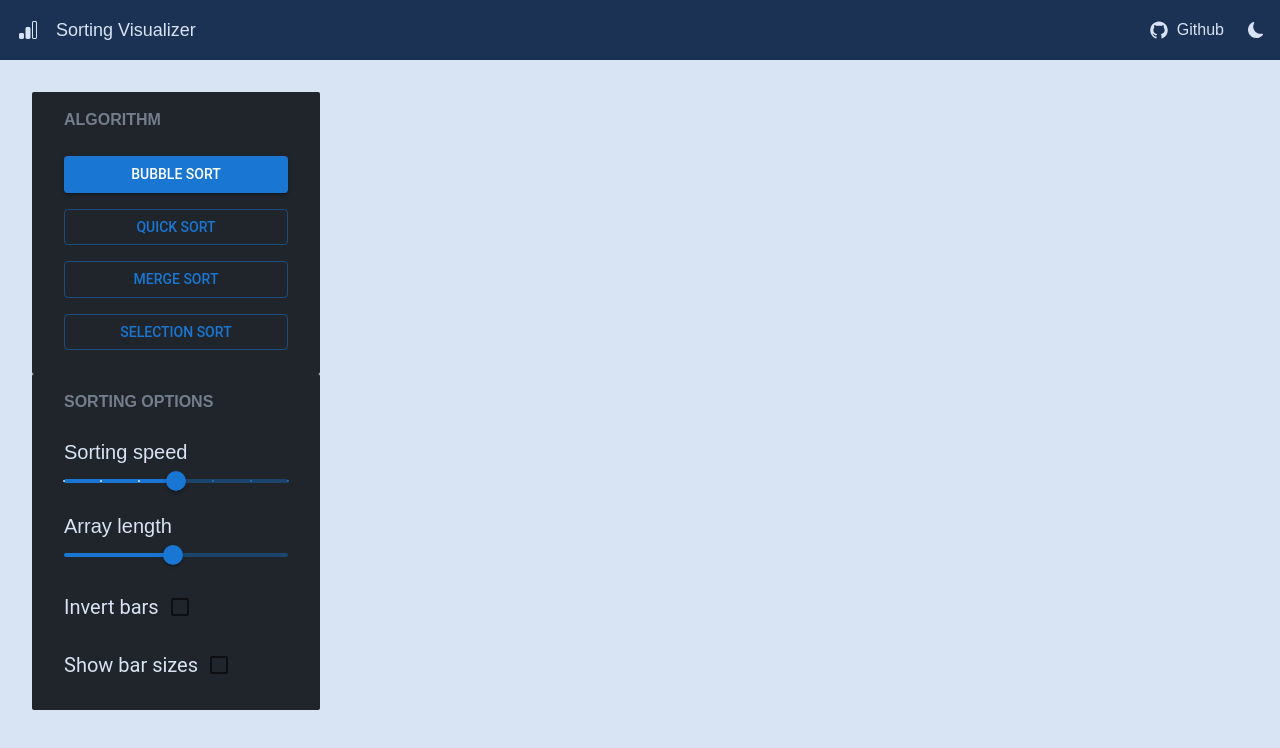
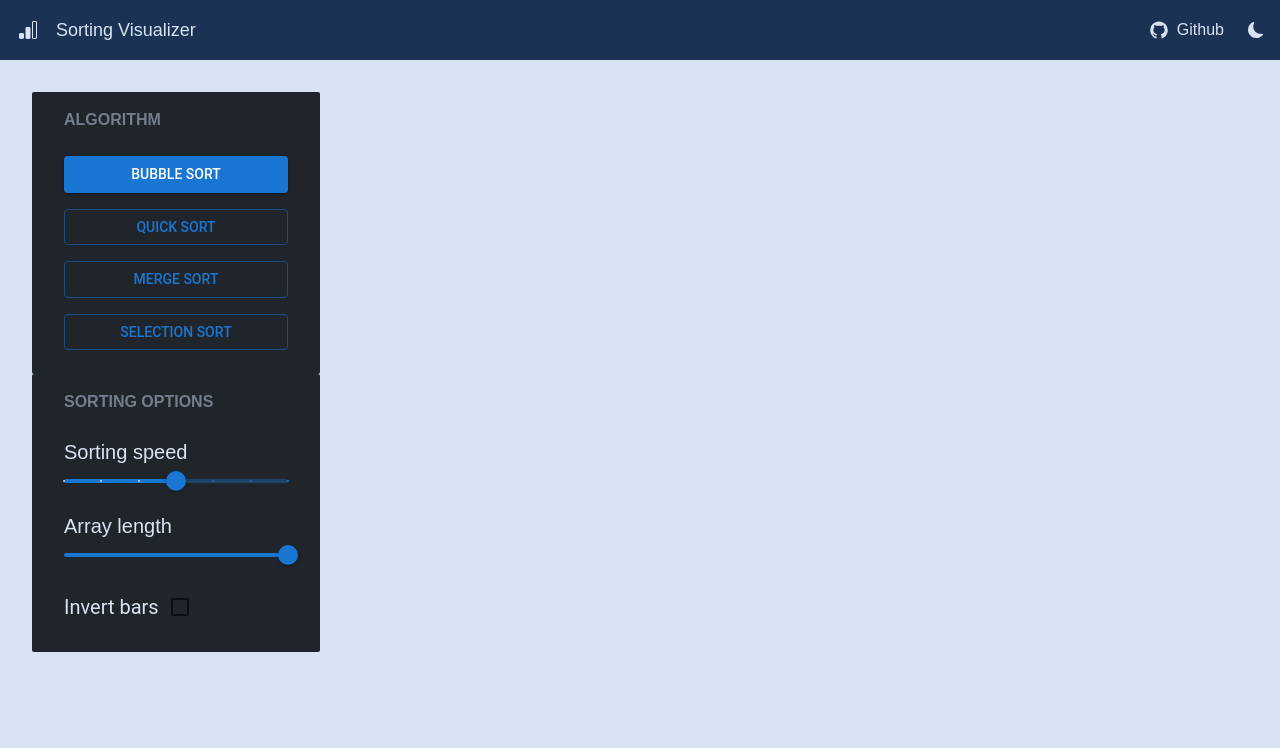
Before and after one commit to ksertas/sorting-visualizer, a React (Create React App) app: page / in a window 1280 px wide. Shown: the top 748 px of the page. Built offline with nearby package versions, Linux system fonts and the light colour scheme.

Commit message:
remove 'show bar sizes' option: will be automatic

```diff
--- a/src/components/SortingOptionsList.js
+++ b/src/components/SortingOptionsList.js
@@ -19,18 +19,13 @@ export default function SortingOptionsList() {
           valueLabelDisplay="auto"
           step={1}
           min={5}
-          max={200} />
+          max={100} />
       </li>
       <li className='py-2 ml-[-16px] flex flex-col justify-center items-start cursor-pointer'>
         <FormGroup>
           <FormControlLabel control={<Checkbox size='medium' />} label={<Typography fontSize={'20px'}>Invert bars</Typography>} labelPlacement='start' />
         </FormGroup>
       </li>
-      <li className='py-2 ml-[-16px] flex flex-col justify-center items-start cursor-pointer'>
-        <FormGroup>
-          <FormControlLabel control={<Checkbox size='medium' />} label={<Typography fontSize={'20px'}>Show bar sizes</Typography>} labelPlacement='start' />
-        </FormGroup>
-      </li>
     </ul>
   );
 }
```
